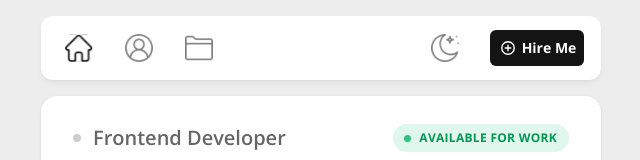
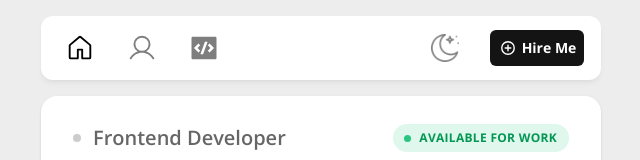
Before and after one commit to Abaljerind/portofolio-jerind, a React (Vite) app: page / in a window 1280 px wide. Shown: the top 160 px of the page, without its empty margins (319-959 px from the left). Built offline with nearby package versions, Linux system fonts and the light colour scheme.

Commit message:
Fix(NavItems): fix value of icon in menuItems and change <img> to <span>

```diff
--- a/src/components/NavItems.jsx
+++ b/src/components/NavItems.jsx
@@ -1,12 +1,15 @@
+import { GoHome } from "react-icons/go";
+import { PiUser } from "react-icons/pi";
+import { RiCodeBoxFill } from "react-icons/ri";
 import { Link, useLocation } from "react-router-dom";
 
 export default function NavItems() {
   const location = useLocation();
 
   const menuItems = [
-    { name: "Home", path: "/", icon: "../images/Home.svg" },
-    { name: "About", path: "/about", icon: "../images/User.svg" },
-    { name: "Project", path: "/project", icon: "../images/Folder.svg" },
+    { name: "Home", path: "/", icon: <GoHome /> },
+    { name: "About", path: "/about", icon: <PiUser /> },
+    { name: "Project", path: "/project", icon: <RiCodeBoxFill /> },
   ];
 
   return (
@@ -18,11 +21,11 @@ export default function NavItems() {
               <small className="absolute -top-6 left-[50%] w-fit -translate-x-[50%] rounded-full bg-[#373737] px-2 py-0.5 text-center text-xs text-white opacity-0 transition-all delay-200 duration-300 group-hover:opacity-100">
                 {nav.name}
               </small>
-              <img
-                src={nav.icon}
-                alt={`${nav.name} Icon`}
-                className={`size-7 ${location.pathname === nav.path ? "opacity-100" : "opacity-50"} transition-all duration-300 group-hover:opacity-100 dark:brightness-0 dark:invert`}
-              />
+              <span
+                className={`text-3xl ${location.pathname === nav.path ? "opacity-100" : "opacity-50"} transition-all duration-300 group-hover:opacity-100 dark:brightness-0 dark:invert`}
+              >
+                {nav.icon}
+              </span>
             </Link>
           </li>
         );
```
